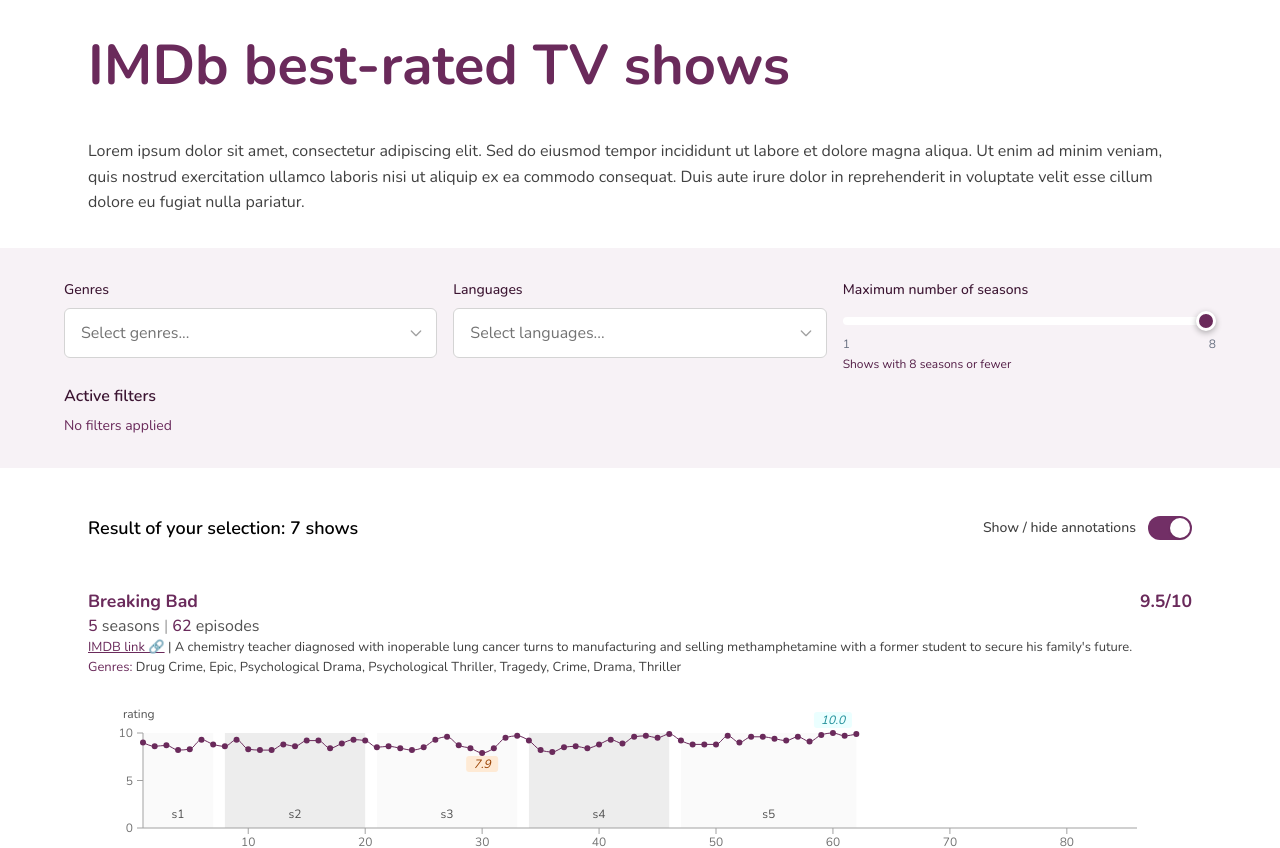
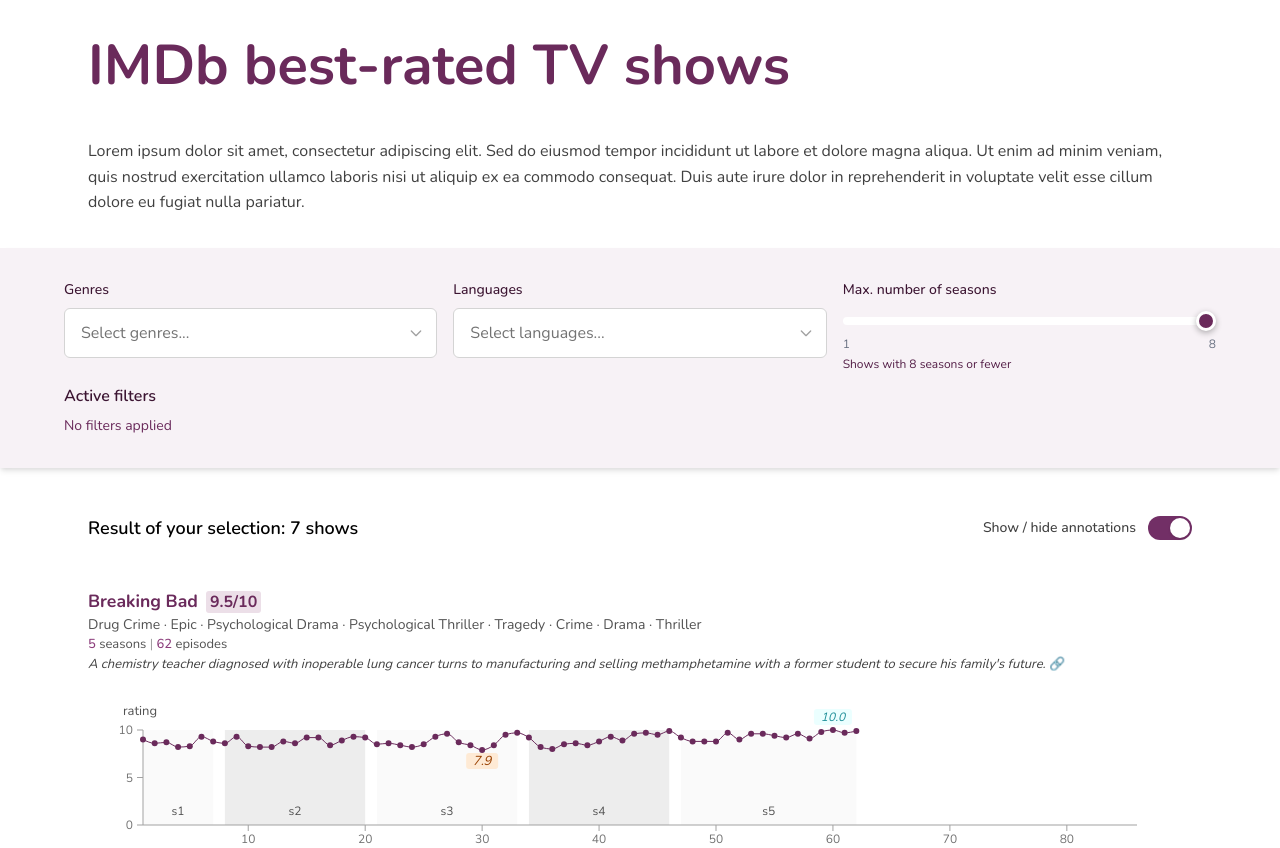
Before and after one commit to DameAnneSo/IMDB-show-explorer, a Svelte app: page / in a window 1280 px wide. Shown: the top 848 px of the page. Built offline with nearby package versions, Linux system fonts and the light colour scheme; a web font is replaced by a local one.

Commit message:
adding more design elements tweaking

```diff
--- a/src/App.svelte
+++ b/src/App.svelte
@@ -280,6 +280,7 @@ loadCSVData();
   background-color: var(--color-primary-50);
   padding: 2rem 1.5rem;
   margin-bottom: 3rem;
+  box-shadow: var(--box-shadow);
 }
 
 .filters-inner {
--- a/src/app.css
+++ b/src/app.css
@@ -78,4 +78,29 @@
 --warn-pos-3: #FF8F33FF;
 --warn-pos-4: #CC5800FF;
 --warn-pos-5: #994000FF;
+
+/* Effects */
+--box-shadow: 0 4px 6px -1px rgba(0, 0, 0, 0.1), 0 2px 4px -1px rgba(0, 0, 0, 0.06);
+
 }
+
+a {
+  text-decoration: underline var(--color-primary-400) 2px;
+  text-underline-offset: 2px;
+}
+
+a:hover , a:focus{
+  text-decoration: underline var(--color-primary-800)3px;
+  text-underline-offset: 2px;
+}
+
+.rating_accent {
+  text-transform: uppercase;
+  font-size: 1rem;
+  font-weight: 700;
+  color: var(--color-primary);
+  background-color: var(--color-primary-100);
+  border-radius: 3px;
+  padding: 0px 4px;
+  margin-left: 0;
+}
--- a/src/lib/Filters.svelte
+++ b/src/lib/Filters.svelte
@@ -147,7 +147,7 @@ const announceToScreenReader = (message) => {
         for="languages-select"
         id="languages-label"
       >
-        Maximum number of seasons
+        Max. number of seasons
       </label>
       <RangeSlider
         min={minSeasonsInDataset}
--- a/src/lib/Footer.svelte
+++ b/src/lib/Footer.svelte
@@ -57,14 +57,4 @@
   color: var(--color-neutral-700);
 }
 
-a {
-  color: var(--color-primary-700);
-  text-decoration: none;
-  font-weight: 500;
-}
-
-a:hover {
-  text-decoration: underline;
-  color: var(--color-primary-900);
-}
 </style>
--- a/src/lib/LineChart.svelte
+++ b/src/lib/LineChart.svelte
@@ -26,6 +26,15 @@ let {
   boundedHeight,
   showAnnotations = true,
 } = $props();
+
+const formattedGenres = $derived(
+  genres
+    ? genres
+        .split(",")
+        .map((g) => g.trim())
+        .join(" · ")
+    : ""
+);
 
 const xAccessor = (d) => +d.episodeNumberOverall;
 const yAccessor = (d) => +d.episodeRating;
@@ -107,22 +116,30 @@ const ariaLabel = $derived(
 <h1 class="info-header">
   <span class="show-value">{showName}</span>
   <span class="show-info"
-    ><span class="show-value">{overallRating}/10</span>
+    ><span class="show-value rating_accent">{overallRating}/10</span>
   </span>
 </h1>
 <h2>
-  <span class="show-value2">{seasons} </span>
-  <span class="show-info"> {seasons === 1 ? "season" : "seasons"}</span>
-  <span class="separator">|</span>
-  <span class="show-value2"
-    >{episodes}
-    <span class="show-info"> episodes</span>
-  </span>
+  <p class="show-genres">{formattedGenres}</p>
 </h2>
+
 {#if showAnnotations}
   <div class="show-details">
-    <p><a href={link} target="_blank" rel="noopener noreferrer">IMDB link 🔗</a> | {storyline} </p>
-    <p><span class='colour'>Genres:</span> {genres}</p>
+    <h3>
+      <span class="show-value2">{seasons} </span>
+      <span class="show-info"> {seasons === 1 ? "season" : "seasons"}</span>
+      <span class="separator">|</span>
+      <span class="show-value2"
+        >{episodes}
+        <span class="show-info"> episodes</span>
+      </span>
+    </h3>
+    <i class="show-storyline">
+      {storyline}
+    </i>
+    <a href={link} target="_blank" rel="noopener noreferrer" title="IMDB link"
+      >🔗</a
+    >
   </div>
 {/if}
 
@@ -208,6 +225,12 @@ const ariaLabel = $derived(
   margin-top: 1rem;
 }
 
+@media (min-width: 768px) {
+  .info-header {
+    justify-content: flex-start;
+  }
+}
+
 .show-value {
   font-weight: 700;
   color: var(--color-primary);
@@ -215,9 +238,13 @@ const ariaLabel = $derived(
 
 .show-value2 {
   font-weight: 500;
-  color: var(--color-primary);
+  color: var(--color-primary-500);
 }
 
+.show-genres {
+  font-size: 14px;
+  color: var(--color-neutral-600);
+}
 .separator {
   color: var(--color-neutral-400);
   font-weight: 300;
@@ -234,16 +261,7 @@ const ariaLabel = $derived(
   margin-bottom: 1rem;
 }
 
-.show-details a {
-  color: var(--color-primary);
-  text-decoration: underline;
-}
-
-.show-details a:hover {
-  color: var(--color-primary-dark);
-}
-
-.colour {
- color: var(--color-primary);
+a {
+  text-decoration: none;
 }
 </style>
--- a/src/lib/MinMaxRatings.svelte
+++ b/src/lib/MinMaxRatings.svelte
@@ -64,7 +64,7 @@ const minTextWidth = $derived(minText.length * fontSize * 0.5 + padding * 2);
     x={minX}
     y={scaledMinY + 15}
     text-anchor="middle"
-    font-size="12"
+    font-size="13"
   >
     {minPoint.episodeRating.toFixed(1)}
   </text>
--- a/src/lib/Tooltip.svelte
+++ b/src/lib/Tooltip.svelte
@@ -36,7 +36,7 @@ const yPosition = $derived(y + yNudge);
       <span class="tooltip_intro">
         episode {data.episodeNumberinSeason} | season {data.episodeSeason}
       </span>
-      <span class="tooltip_accent">{formatYForTooltip(yAccessor)}/10</span>
+      <span class="rating_accent">{formatYForTooltip(yAccessor)}/10</span>
     </div>
     <p class="tooltip_title">"{data.episodeTitle}"</p>
   </div>
@@ -68,6 +68,7 @@ const yPosition = $derived(y + yNudge);
   font-size: 14px;
   text-align: left;
   transition: transform 300ms ease;
+  box-shadow: var(--box-shadow);
 }
 
 .tooltip_header {
@@ -81,16 +82,7 @@ const yPosition = $derived(y + yNudge);
   align-items: center;
 }
 
-.tooltip_accent {
-  text-transform: uppercase;
-  font-size: 1rem;
-  font-weight: 700;
-  color: var(--color-primary);
-  background-color: var(--color-primary-100);
-  border-radius: 3px;
-  padding: 0px 4px;
-  margin-left: 0;
-}
+
 
 .tooltip_intro {
   font-weight: 700;
--- a/src/lib/XAxis.svelte
+++ b/src/lib/XAxis.svelte
@@ -38,7 +38,7 @@
     class="axis__label"
     x={xScale.range()[1] / 2}
     text-anchor="middle"
-    y={45}
+    y={37}
   >
     episode number
   </text>
@@ -55,6 +55,7 @@
 
   .axis__label {
     fill: var(--color-neutral-600);
+    font-size: 13px;
   }
 
   .axis__tick-label {
--- a/src/lib/YAxis.svelte
+++ b/src/lib/YAxis.svelte
@@ -38,6 +38,7 @@ const ticks = $derived(yScale.ticks(numberOfTicks(yMax - yMin)));
 
 .axis__label {
   fill: var(--color-neutral-600);
+   font-size: 13px;
 }
 
 .axis__tick-label {
```
Also changed, not shown: 1 other file (tests, documents, lock files or other folders).
